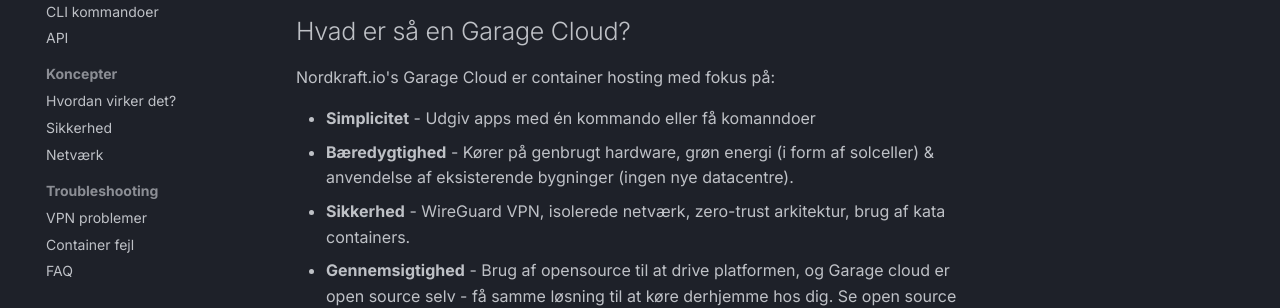
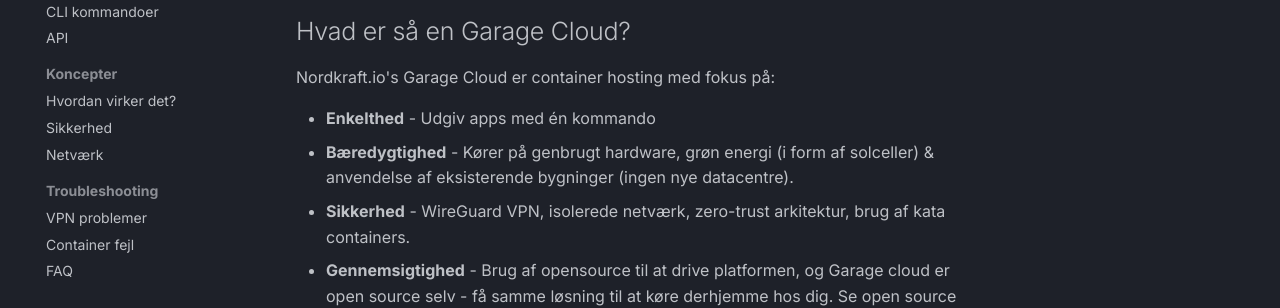
Before and after one commit to ft-karlsson/nordkraft-io, an MkDocs documentation site: the page built from docs/index.md, in a window 1280 px wide and 900 px high. Shown: the part 449-757 px from the top of the window. Built offline with MkDocs 1.6.1 and Material for MkDocs 9.7.7, drawn with Linux system fonts in a browser that asks for light colours; comment, search, counter and statistics services are not loaded.

Commit message:
change statement

```diff
--- a/docs/index.md
+++ b/docs/index.md
@@ -12,7 +12,7 @@ Velkommen til dokumentationen for NordKraft.io Garage Cloud - en dansk open sour
 
 Nordkraft.io's Garage Cloud er container hosting med fokus på:
 
-- **Simplicitet** - Udgiv apps med én kommando eller få komanndoer
+- **Enkelthed** - Udgiv apps med én kommando
 - **Bæredygtighed** - Kører på genbrugt hardware, grøn energi (i form af solceller) & anvendelse af eksisterende bygninger (ingen nye datacentre).
 - **Sikkerhed** - WireGuard VPN, isolerede netværk, zero-trust arkitektur, brug af kata containers.
 - **Gennemsigtighed** - Brug af opensource til at drive platformen, og Garage cloud er open source selv - få samme løsning til at køre derhjemme hos dig. Se open source kode her (IKKE ALT FRIGIVET ENDNU): [https://github.com/ft-karlsson/nordkraft-io](https://github.com/ft-karlsson/nordkraft-io)
```
